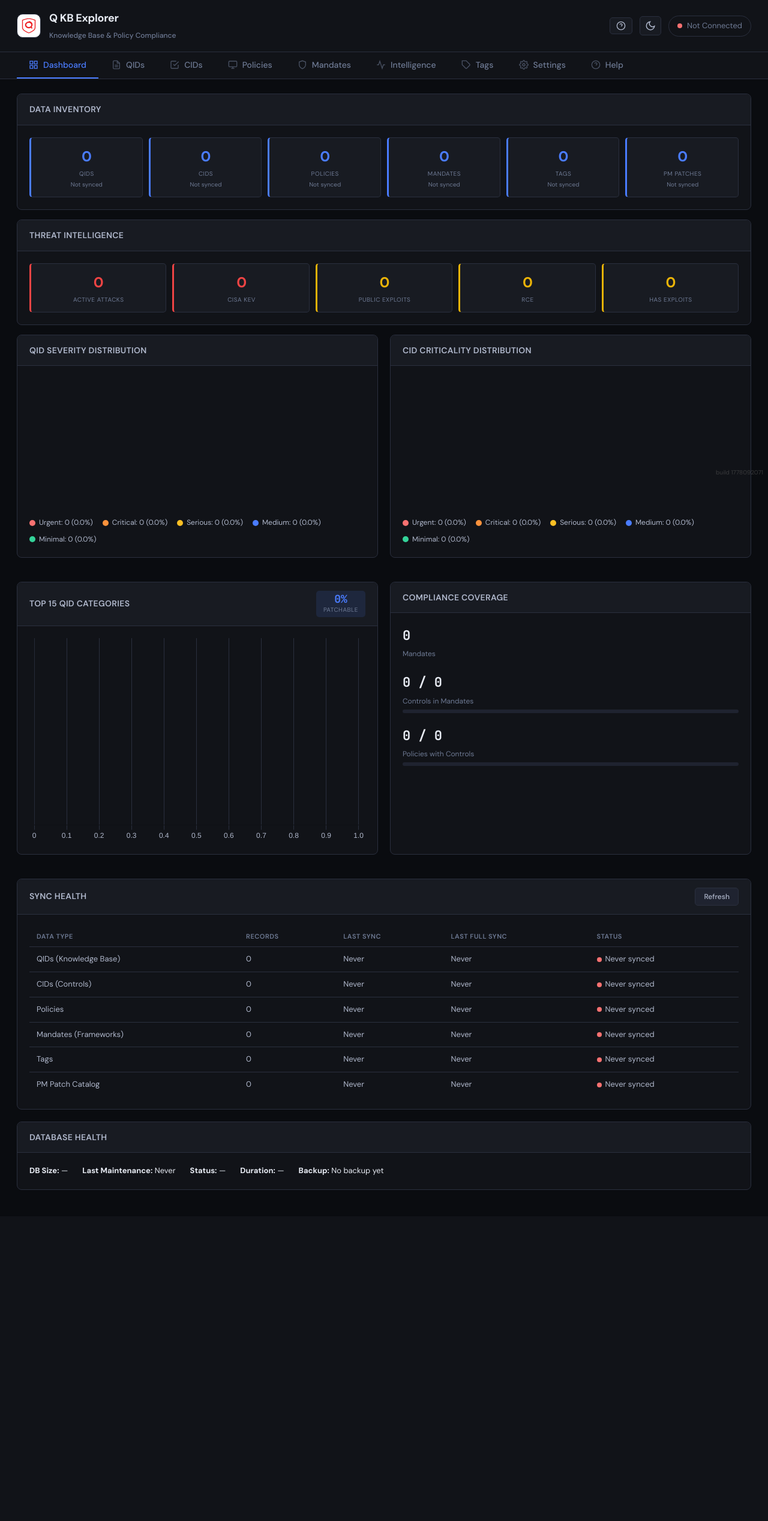
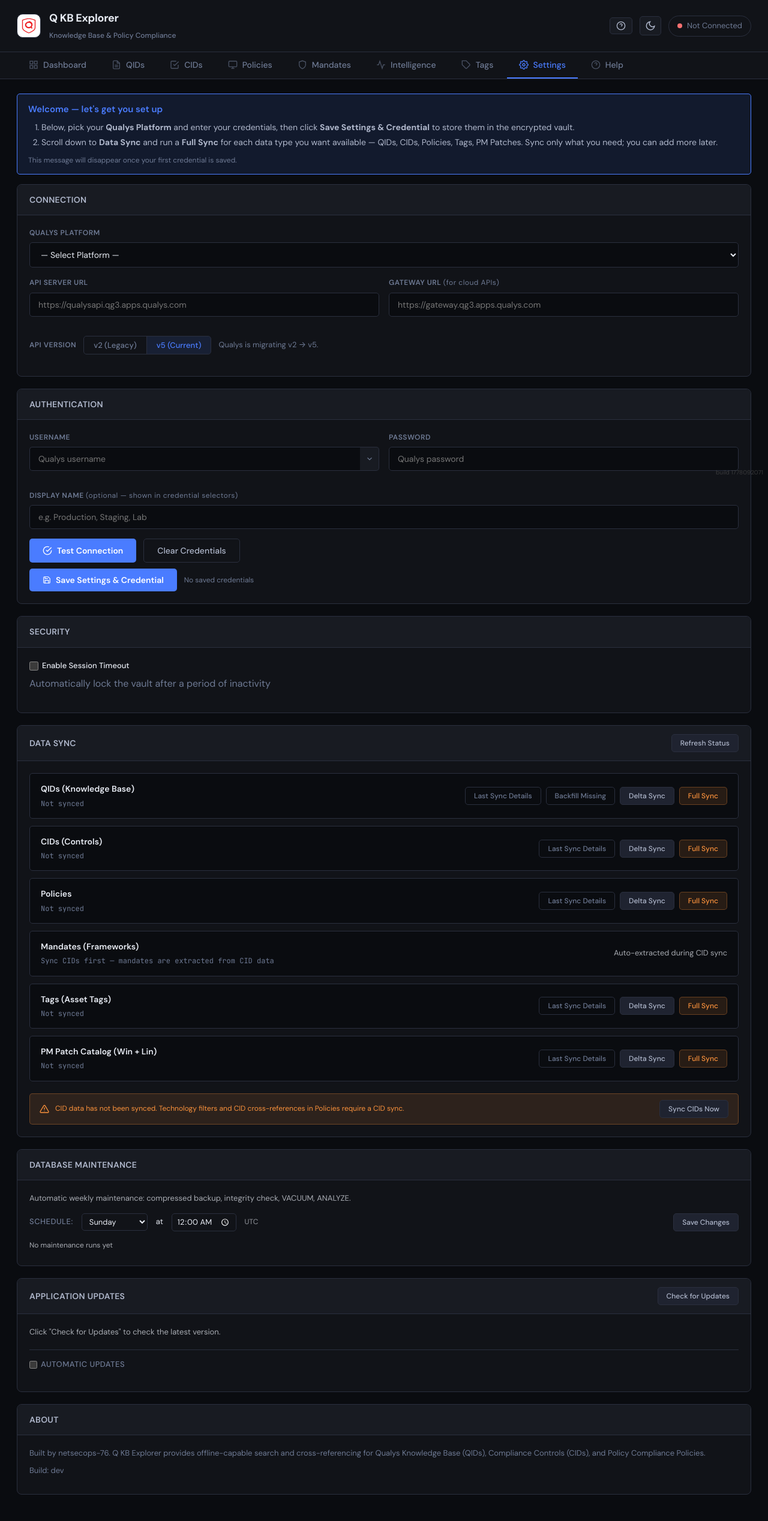
Before and after one commit to netsecops-76/Public-Security-Resources, a Flask app: page / in a window 1280 px wide. Shown: the whole page at 60% size. Before the commit the page ends 1984 px from the top, so only its background shows below. Run offline with Flask 3, Linux system fonts and the light colour scheme; data comes from the database, SQL or seed files in the repository; data that the repository does not hold is empty; a map, chart or similar area stays blank; some libraries are stand-ins or nearby versions.

Commit message:
Land new users on Settings with a setup tip
When the credential vault is empty (zero saved credentials), treat
that as a fresh install: route the initial tab to Settings instead
of Dashboard, and reveal a welcome tip at the top of the Settings
tab walking the user through saving a credential and running their
first Full Sync.

The tip is wired to updateCredentialCount, so it auto-hides the
moment the first credential is saved (and reappears if the user
later deletes all credentials, which is the same fresh-install
state). No dismissal flag, no localStorage, no nag — the call to
action is the dismissal.

A saved tab in sessionStorage still wins, so an in-session refresh
keeps the user wherever they were.

```diff
--- a/Q KB Explorer/app/static/css/style.css
+++ b/Q KB Explorer/app/static/css/style.css
@@ -204,6 +204,22 @@ select { cursor: pointer; }
 /* ─── Empty State ─── */
 .empty-state { text-align: center; padding: 20px; color: var(--text-2); font-size: 14px; }
 
+/* ─── Welcome Tip (Settings tab, fresh install) ─── */
+.welcome-tip {
+    background: var(--accent-dim);
+    border: 1px solid var(--accent);
+    border-radius: var(--radius-sm);
+    padding: 14px 18px;
+    margin-bottom: 16px;
+    color: var(--text-1);
+    font-size: 14px;
+    line-height: 1.5;
+}
+.welcome-tip-title { color: var(--accent); font-weight: 600; margin-bottom: 8px; font-size: 15px; }
+.welcome-tip-steps { margin: 0; padding-left: 22px; }
+.welcome-tip-steps li { margin: 4px 0; }
+.welcome-tip-foot { margin-top: 10px; color: var(--text-2); font-size: 12px; }
+
 /* ─── Loading ─── */
 .loading-overlay {
     position: fixed; inset: 0; background: rgba(10,12,16,0.8);
--- a/Q KB Explorer/app/templates/index.html
+++ b/Q KB Explorer/app/templates/index.html
@@ -839,6 +839,16 @@
 <!-- ════════════════════════════════════════════════════════════════════════ -->
 <div id="tab-settings" class="tab-content">
 
+    <!-- Welcome tip (shown only when no credentials are saved yet) -->
+    <div id="settingsWelcomeTip" class="welcome-tip" style="display:none;">
+        <div class="welcome-tip-title">Welcome — let's get you set up</div>
+        <ol class="welcome-tip-steps">
+            <li>Below, pick your <strong>Qualys Platform</strong> and enter your credentials, then click <strong>Save Settings &amp; Credential</strong> to store them in the encrypted vault.</li>
+            <li>Scroll down to <strong>Data Sync</strong> and run a <strong>Full Sync</strong> for each data type you want available — QIDs, CIDs, Policies, Tags, PM Patches. Sync only what you need; you can add more later.</li>
+        </ol>
+        <div class="welcome-tip-foot">This message will disappear once your first credential is saved.</div>
+    </div>
+
     <!-- Connection -->
     <div class="card">
         <div class="card-header"><h2>Connection</h2></div>
```
Also changed, not shown: Q KB Explorer/app/static/js/app.js.
